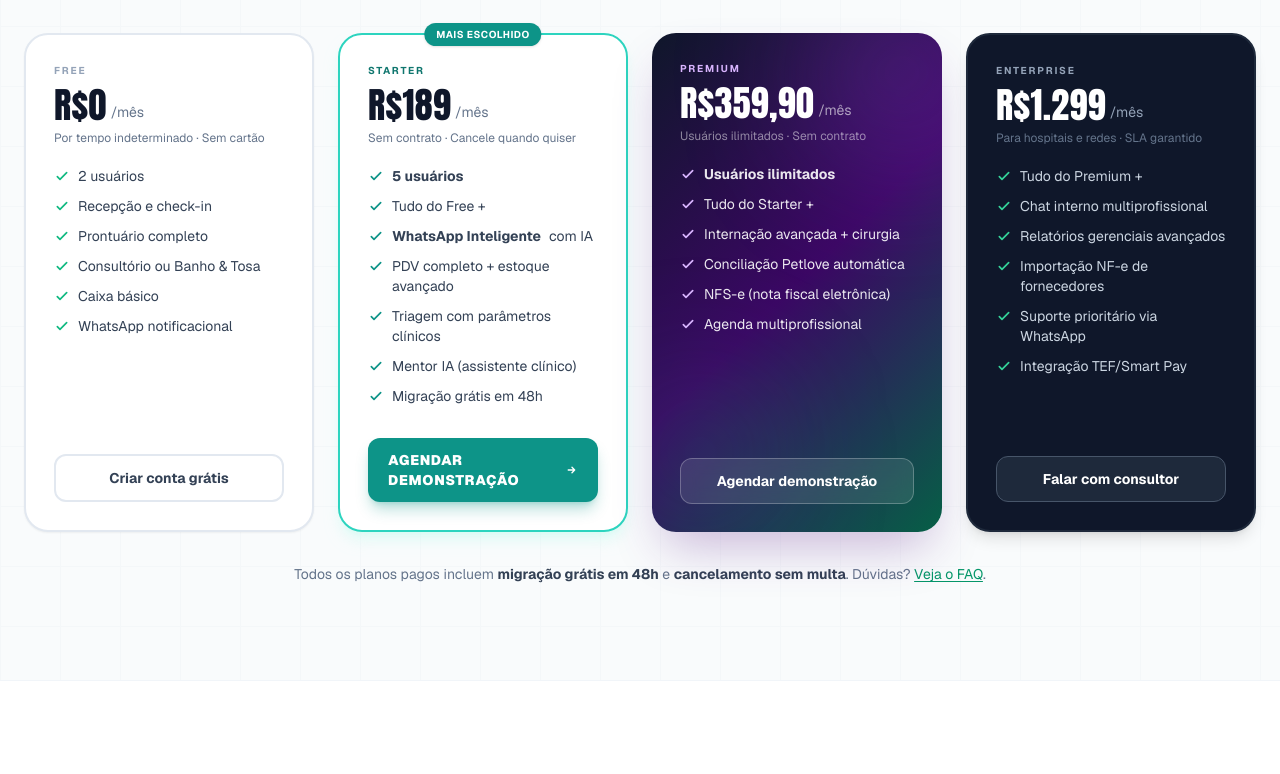
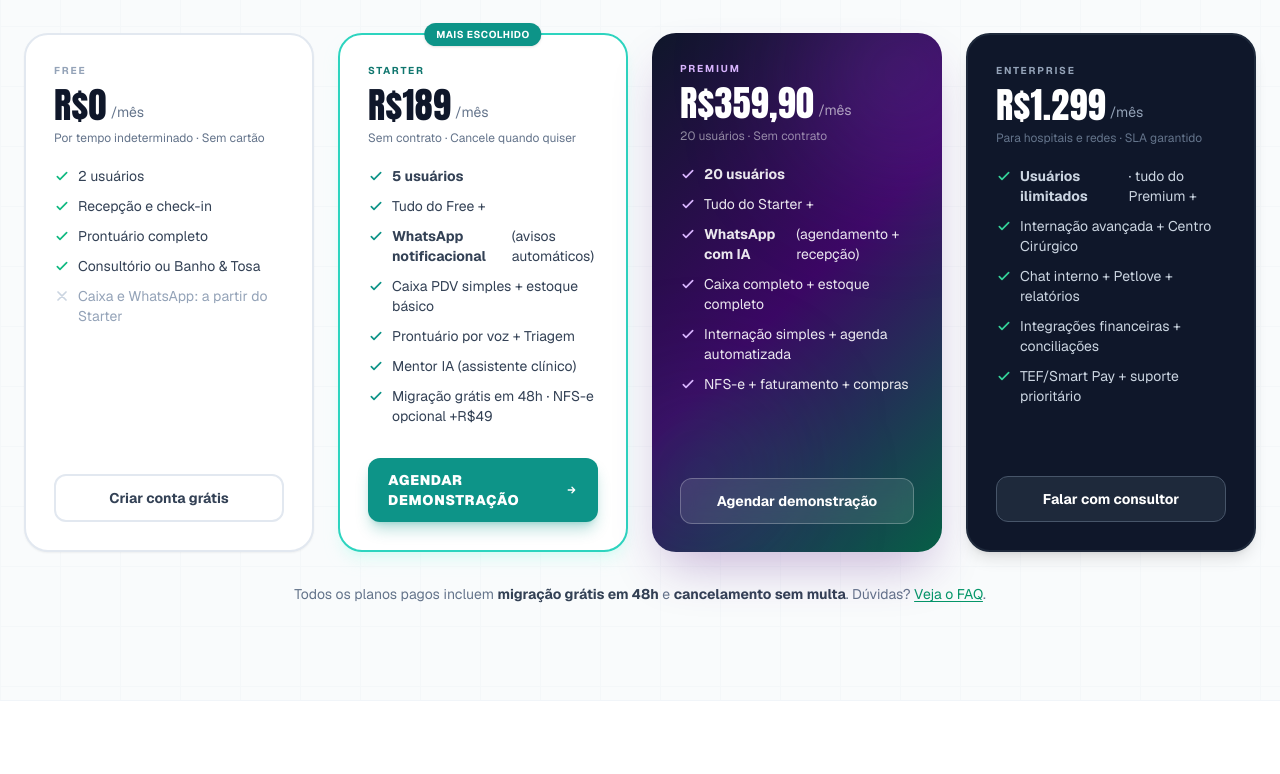
Before and after one commit to SysmaxSolution/Sysmaxsolutions_site, a plain HTML site: page index.html in a window 1280 px wide. Shown: the part 5040-5814 px from the top of the page. Drawn offline with nearby package versions, Linux system fonts and the light colour scheme.

Commit message:
fix(site): corrige atribuição de tier nos planos (conselho LLM)
3 P0 do conselho na home (destino da bio da campanha):
- Free: remove caixa e WhatsApp (são Starter agora).
- Starter R$189: "WhatsApp Inteligente IA"→notificacional; "PDV completo"→PDV simples + estoque básico; +NFS-e add-on R$49.
- Premium: 20 usuários (não ilimitado) + WhatsApp IA + caixa completo; remove cirurgia/Petlove (movidos p/ Enterprise).
- Enterprise: + cirurgia + Petlove + conciliações + ilimitado.
- Pilar "WhatsApp IA 24/7"→"com IA + validação da recepção (Premium)".

🤖 Generated with [Claude Code](https://claude.com/claude-code)

```diff
--- a/index.html
+++ b/index.html
@@ -699,8 +699,7 @@
           <li class="flex gap-2"><svg class="h-4 w-4 shrink-0 text-emerald-500 mt-0.5" fill="none" viewBox="0 0 24 24" stroke="currentColor" stroke-width="2.5"><path stroke-linecap="round" stroke-linejoin="round" d="M5 13l4 4L19 7"/></svg>Recepção e check-in</li>
           <li class="flex gap-2"><svg class="h-4 w-4 shrink-0 text-emerald-500 mt-0.5" fill="none" viewBox="0 0 24 24" stroke="currentColor" stroke-width="2.5"><path stroke-linecap="round" stroke-linejoin="round" d="M5 13l4 4L19 7"/></svg>Prontuário completo</li>
           <li class="flex gap-2"><svg class="h-4 w-4 shrink-0 text-emerald-500 mt-0.5" fill="none" viewBox="0 0 24 24" stroke="currentColor" stroke-width="2.5"><path stroke-linecap="round" stroke-linejoin="round" d="M5 13l4 4L19 7"/></svg>Consultório ou Banho & Tosa</li>
-          <li class="flex gap-2"><svg class="h-4 w-4 shrink-0 text-emerald-500 mt-0.5" fill="none" viewBox="0 0 24 24" stroke="currentColor" stroke-width="2.5"><path stroke-linecap="round" stroke-linejoin="round" d="M5 13l4 4L19 7"/></svg>Caixa básico</li>
-          <li class="flex gap-2"><svg class="h-4 w-4 shrink-0 text-emerald-500 mt-0.5" fill="none" viewBox="0 0 24 24" stroke="currentColor" stroke-width="2.5"><path stroke-linecap="round" stroke-linejoin="round" d="M5 13l4 4L19 7"/></svg>WhatsApp notificacional</li>
+          <li class="flex gap-2 text-slate-400"><svg class="h-4 w-4 shrink-0 text-slate-300 mt-0.5" fill="none" viewBox="0 0 24 24" stroke="currentColor" stroke-width="2.5"><path stroke-linecap="round" stroke-linejoin="round" d="M6 18L18 6M6 6l12 12"/></svg>Caixa e WhatsApp: a partir do Starter</li>
         </ul>
         <a href="https://sysvetmax.sysmaxsolutions.com" target="_blank" rel="noopener" class="mt-auto inline-flex items-center justify-center rounded-xl border-2 border-slate-200 px-5 py-3 text-sm font-bold text-slate-700 hover:border-slate-300 hover:bg-slate-50 transition-all">
           Criar conta grátis
@@ -719,11 +718,11 @@
         <ul class="mb-8 flex-1 space-y-2.5 text-sm text-slate-700">
           <li class="flex gap-2"><svg class="h-4 w-4 shrink-0 text-teal-600 mt-0.5" fill="none" viewBox="0 0 24 24" stroke="currentColor" stroke-width="2.5"><path stroke-linecap="round" stroke-linejoin="round" d="M5 13l4 4L19 7"/></svg><b>5 usuários</b></li>
           <li class="flex gap-2"><svg class="h-4 w-4 shrink-0 text-teal-600 mt-0.5" fill="none" viewBox="0 0 24 24" stroke="currentColor" stroke-width="2.5"><path stroke-linecap="round" stroke-linejoin="round" d="M5 13l4 4L19 7"/></svg>Tudo do Free +</li>
-          <li class="flex gap-2"><svg class="h-4 w-4 shrink-0 text-teal-600 mt-0.5" fill="none" viewBox="0 0 24 24" stroke="currentColor" stroke-width="2.5"><path stroke-linecap="round" stroke-linejoin="round" d="M5 13l4 4L19 7"/></svg><b>WhatsApp Inteligente</b> com IA</li>
-          <li class="flex gap-2"><svg class="h-4 w-4 shrink-0 text-teal-600 mt-0.5" fill="none" viewBox="0 0 24 24" stroke="currentColor" stroke-width="2.5"><path stroke-linecap="round" stroke-linejoin="round" d="M5 13l4 4L19 7"/></svg>PDV completo + estoque avançado</li>
-          <li class="flex gap-2"><svg class="h-4 w-4 shrink-0 text-teal-600 mt-0.5" fill="none" viewBox="0 0 24 24" stroke="currentColor" stroke-width="2.5"><path stroke-linecap="round" stroke-linejoin="round" d="M5 13l4 4L19 7"/></svg>Triagem com parâmetros clínicos</li>
+          <li class="flex gap-2"><svg class="h-4 w-4 shrink-0 text-teal-600 mt-0.5" fill="none" viewBox="0 0 24 24" stroke="currentColor" stroke-width="2.5"><path stroke-linecap="round" stroke-linejoin="round" d="M5 13l4 4L19 7"/></svg><b>WhatsApp notificacional</b> (avisos automáticos)</li>
+          <li class="flex gap-2"><svg class="h-4 w-4 shrink-0 text-teal-600 mt-0.5" fill="none" viewBox="0 0 24 24" stroke="currentColor" stroke-width="2.5"><path stroke-linecap="round" stroke-linejoin="round" d="M5 13l4 4L19 7"/></svg>Caixa PDV simples + estoque básico</li>
+          <li class="flex gap-2"><svg class="h-4 w-4 shrink-0 text-teal-600 mt-0.5" fill="none" viewBox="0 0 24 24" stroke="currentColor" stroke-width="2.5"><path stroke-linecap="round" stroke-linejoin="round" d="M5 13l4 4L19 7"/></svg>Prontuário por voz + Triagem</li>
           <li class="flex gap-2"><svg class="h-4 w-4 shrink-0 text-teal-600 mt-0.5" fill="none" viewBox="0 0 24 24" stroke="currentColor" stroke-width="2.5"><path stroke-linecap="round" stroke-linejoin="round" d="M5 13l4 4L19 7"/></svg>Mentor IA (assistente clínico)</li>
-          <li class="flex gap-2"><svg class="h-4 w-4 shrink-0 text-teal-600 mt-0.5" fill="none" viewBox="0 0 24 24" stroke="currentColor" stroke-width="2.5"><path stroke-linecap="round" stroke-linejoin="round" d="M5 13l4 4L19 7"/></svg>Migração grátis em 48h</li>
+          <li class="flex gap-2"><svg class="h-4 w-4 shrink-0 text-teal-600 mt-0.5" fill="none" viewBox="0 0 24 24" stroke="currentColor" stroke-width="2.5"><path stroke-linecap="round" stroke-linejoin="round" d="M5 13l4 4L19 7"/></svg>Migração grátis em 48h · NFS-e opcional +R$49</li>
         </ul>
         <a href="#demo" class="mt-auto inline-flex items-center justify-center gap-2 rounded-xl bg-teal-600 px-5 py-3 text-sm font-black uppercase tracking-wider text-white shadow-lg shadow-teal-600/30 hover:bg-teal-500 transition-all">
           Agendar demonstração
@@ -741,14 +740,14 @@
             <span class="anton text-4xl text-white">R$359,90</span>
             <span class="mb-1 text-sm text-white/60">/mês</span>
           </div>
-          <p class="mb-5 text-xs text-white/50">Usuários ilimitados · Sem contrato</p>
+          <p class="mb-5 text-xs text-white/50">20 usuários · Sem contrato</p>
           <ul class="mb-8 flex-1 space-y-2.5 text-sm text-white/90">
-            <li class="flex gap-2"><svg class="h-4 w-4 shrink-0 text-purple-300 mt-0.5" fill="none" viewBox="0 0 24 24" stroke="currentColor" stroke-width="2.5"><path stroke-linecap="round" stroke-linejoin="round" d="M5 13l4 4L19 7"/></svg><b>Usuários ilimitados</b></li>
+            <li class="flex gap-2"><svg class="h-4 w-4 shrink-0 text-purple-300 mt-0.5" fill="none" viewBox="0 0 24 24" stroke="currentColor" stroke-width="2.5"><path stroke-linecap="round" stroke-linejoin="round" d="M5 13l4 4L19 7"/></svg><b>20 usuários</b></li>
             <li class="flex gap-2"><svg class="h-4 w-4 shrink-0 text-purple-300 mt-0.5" fill="none" viewBox="0 0 24 24" stroke="currentColor" stroke-width="2.5"><path stroke-linecap="round" stroke-linejoin="round" d="M5 13l4 4L19 7"/></svg>Tudo do Starter +</li>
-            <li class="flex gap-2"><svg class="h-4 w-4 shrink-0 text-purple-300 mt-0.5" fill="none" viewBox="0 0 24 24" stroke="currentColor" stroke-width="2.5"><path stroke-linecap="round" stroke-linejoin="round" d="M5 13l4 4L19 7"/></svg>Internação avançada + cirurgia</li>
-            <li class="flex gap-2"><svg class="h-4 w-4 shrink-0 text-purple-300 mt-0.5" fill="none" viewBox="0 0 24 24" stroke="currentColor" stroke-width="2.5"><path stroke-linecap="round" stroke-linejoin="round" d="M5 13l4 4L19 7"/></svg>Conciliação Petlove automática</li>
-            <li class="flex gap-2"><svg class="h-4 w-4 shrink-0 text-purple-300 mt-0.5" fill="none" viewBox="0 0 24 24" stroke="currentColor" stroke-width="2.5"><path stroke-linecap="round" stroke-linejoin="round" d="M5 13l4 4L19 7"/></svg>NFS-e (nota fiscal eletrônica)</li>
-            <li class="flex gap-2"><svg class="h-4 w-4 shrink-0 text-purple-300 mt-0.5" fill="none" viewBox="0 0 24 24" stroke="currentColor" stroke-width="2.5"><path stroke-linecap="round" stroke-linejoin="round" d="M5 13l4 4L19 7"/></svg>Agenda multiprofissional</li>
+            <li class="flex gap-2"><svg class="h-4 w-4 shrink-0 text-purple-300 mt-0.5" fill="none" viewBox="0 0 24 24" stroke="currentColor" stroke-width="2.5"><path stroke-linecap="round" stroke-linejoin="round" d="M5 13l4 4L19 7"/></svg><b>WhatsApp com IA</b> (agendamento + recepção)</li>
+            <li class="flex gap-2"><svg class="h-4 w-4 shrink-0 text-purple-300 mt-0.5" fill="none" viewBox="0 0 24 24" stroke="currentColor" stroke-width="2.5"><path stroke-linecap="round" stroke-linejoin="round" d="M5 13l4 4L19 7"/></svg>Caixa completo + estoque completo</li>
+            <li class="flex gap-2"><svg class="h-4 w-4 shrink-0 text-purple-300 mt-0.5" fill="none" viewBox="0 0 24 24" stroke="currentColor" stroke-width="2.5"><path stroke-linecap="round" stroke-linejoin="round" d="M5 13l4 4L19 7"/></svg>Internação simples + agenda automatizada</li>
+            <li class="flex gap-2"><svg class="h-4 w-4 shrink-0 text-purple-300 mt-0.5" fill="none" viewBox="0 0 24 24" stroke="currentColor" stroke-width="2.5"><path stroke-linecap="round" stroke-linejoin="round" d="M5 13l4 4L19 7"/></svg>NFS-e + faturamento + compras</li>
           </ul>
           <a href="#demo" class="mt-auto inline-flex items-center justify-center gap-2 rounded-xl border border-white/25 bg-white/10 px-5 py-3 text-sm font-bold text-white backdrop-blur hover:bg-white/20 transition-all">
             Agendar demonstração
@@ -765,12 +764,11 @@
         </div>
         <p class="mb-5 text-xs text-slate-500">Para hospitais e redes · SLA garantido</p>
         <ul class="mb-8 flex-1 space-y-2.5 text-sm text-slate-300">
-          <li class="flex gap-2"><svg class="h-4 w-4 shrink-0 text-emerald-400 mt-0.5" fill="none" viewBox="0 0 24 24" stroke="currentColor" stroke-width="2.5"><path stroke-linecap="round" stroke-linejoin="round" d="M5 13l4 4L19 7"/></svg>Tudo do Premium +</li>
-          <li class="flex gap-2"><svg class="h-4 w-4 shrink-0 text-emerald-400 mt-0.5" fill="none" viewBox="0 0 24 24" stroke="currentColor" stroke-width="2.5"><path stroke-linecap="round" stroke-linejoin="round" d="M5 13l4 4L19 7"/></svg>Chat interno multiprofissional</li>
-          <li class="flex gap-2"><svg class="h-4 w-4 shrink-0 text-emerald-400 mt-0.5" fill="none" viewBox="0 0 24 24" stroke="currentColor" stroke-width="2.5"><path stroke-linecap="round" stroke-linejoin="round" d="M5 13l4 4L19 7"/></svg>Relatórios gerenciais avançados</li>
-          <li class="flex gap-2"><svg class="h-4 w-4 shrink-0 text-emerald-400 mt-0.5" fill="none" viewBox="0 0 24 24" stroke="currentColor" stroke-width="2.5"><path stroke-linecap="round" stroke-linejoin="round" d="M5 13l4 4L19 7"/></svg>Importação NF-e de fornecedores</li>
-          <li class="flex gap-2"><svg class="h-4 w-4 shrink-0 text-emerald-400 mt-0.5" fill="none" viewBox="0 0 24 24" stroke="currentColor" stroke-width="2.5"><path stroke-linecap="round" stroke-linejoin="round" d="M5 13l4 4L19 7"/></svg>Suporte prioritário via WhatsApp</li>
-          <li class="flex gap-2"><svg class="h-4 w-4 shrink-0 text-emerald-400 mt-0.5" fill="none" viewBox="0 0 24 24" stroke="currentColor" stroke-width="2.5"><path stroke-linecap="round" stroke-linejoin="round" d="M5 13l4 4L19 7"/></svg>Integração TEF/Smart Pay</li>
+          <li class="flex gap-2"><svg class="h-4 w-4 shrink-0 text-emerald-400 mt-0.5" fill="none" viewBox="0 0 24 24" stroke="currentColor" stroke-width="2.5"><path stroke-linecap="round" stroke-linejoin="round" d="M5 13l4 4L19 7"/></svg><b>Usuários ilimitados</b> · tudo do Premium +</li>
+          <li class="flex gap-2"><svg class="h-4 w-4 shrink-0 text-emerald-400 mt-0.5" fill="none" viewBox="0 0 24 24" stroke="currentColor" stroke-width="2.5"><path stroke-linecap="round" stroke-linejoin="round" d="M5 13l4 4L19 7"/></svg>Internação avançada + Centro Cirúrgico</li>
+          <li class="flex gap-2"><svg class="h-4 w-4 shrink-0 text-emerald-400 mt-0.5" fill="none" viewBox="0 0 24 24" stroke="currentColor" stroke-width="2.5"><path stroke-linecap="round" stroke-linejoin="round" d="M5 13l4 4L19 7"/></svg>Chat interno + Petlove + relatórios</li>
+          <li class="flex gap-2"><svg class="h-4 w-4 shrink-0 text-emerald-400 mt-0.5" fill="none" viewBox="0 0 24 24" stroke="currentColor" stroke-width="2.5"><path stroke-linecap="round" stroke-linejoin="round" d="M5 13l4 4L19 7"/></svg>Integrações financeiras + conciliações</li>
+          <li class="flex gap-2"><svg class="h-4 w-4 shrink-0 text-emerald-400 mt-0.5" fill="none" viewBox="0 0 24 24" stroke="currentColor" stroke-width="2.5"><path stroke-linecap="round" stroke-linejoin="round" d="M5 13l4 4L19 7"/></svg>TEF/Smart Pay + suporte prioritário</li>
         </ul>
         <a href="#demo" class="mt-auto inline-flex items-center justify-center rounded-xl border border-slate-600 bg-slate-800 px-5 py-3 text-sm font-bold text-white hover:bg-slate-700 transition-all">
           Falar com consultor
@@ -1298,8 +1296,8 @@
               <svg class="h-4 w-4" fill="currentColor" viewBox="0 0 24 24"><path d="M17.472 14.382c-.297-.149-1.758-.867-2.03-.967-.273-.099-.471-.148-.67.15-.197.297-.767.966-.94 1.164-.173.199-.347.223-.644.075-.297-.15-1.255-.463-2.39-1.475-.883-.788-1.48-1.761-1.653-2.059-.173-.297-.018-.458.13-.606.134-.133.298-.347.446-.52.149-.174.198-.298.298-.497.099-.198.05-.371-.025-.52-.075-.149-.669-1.612-.916-2.207-.242-.579-.487-.5-.669-.51-.173-.008-.371-.01-.57-.01-.198 0-.52.074-.792.372-.272.297-1.04 1.016-1.04 2.479 0 1.462 1.065 2.875 1.213 3.074.149.198 2.096 3.2 5.077 4.487.709.306 1.262.489 1.694.625.712.227 1.36.195 1.871.118.571-.085 1.758-.719 2.006-1.413.248-.694.248-1.289.173-1.413-.074-.124-.272-.198-.57-.347"/></svg>
             </span>
             <div>
-              <p class="font-semibold text-slate-900 text-sm">WhatsApp IA atendendo 24/7</p>
-              <p class="text-xs text-slate-500">Agendamento automático, lembretes e caderneta digital.</p>
+              <p class="font-semibold text-slate-900 text-sm">WhatsApp com IA + validação da recepção</p>
+              <p class="text-xs text-slate-500">A IA entende o pedido do tutor; a recepção confirma o agendamento. Lembretes e caderneta digital. <span class="text-purple-600">(Premium)</span></p>
             </div>
           </li>
           <li class="flex gap-3">
```
